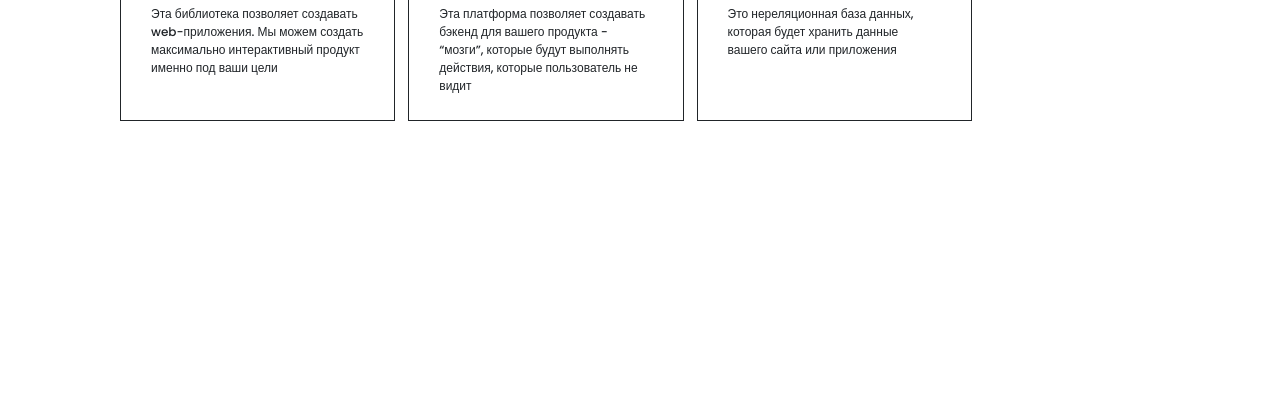
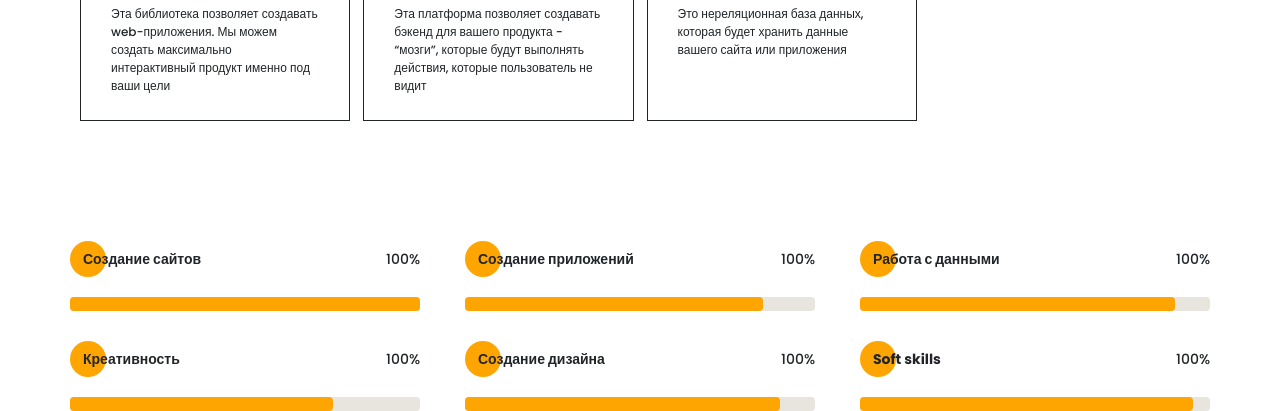
Before and after one commit to Vladyslav-1/porfolio, a website: page src/index.html in a window 1280 px wide. Shown: the part 2871-3282 px from the top of the page. Before the commit the page ends 3112 px from the top, so only its background shows below. Drawn offline with nearby package versions, Linux system fonts and the light colour scheme; files that its build step writes are made by us from their sources; files whose address does not match are found by name.

Commit message:
complete skills

```diff
--- a/src/index.html
+++ b/src/index.html
@@ -323,6 +323,38 @@
             </div>
         </div>
 
+        <div class="skills__wrapper-progress">
+            <div class="skills__wrapper-progress-item">
+                <h4 class="title title_fz14 skills__wrapper-progress-item_h4">Создание сайтов<span>100%</span></h4>
+                <div class="scale"></div>
+            </div>
+
+            <div class="skills__wrapper-progress-item">
+                <h4 class="title title_fz14 skills__wrapper-progress-item_h4">Создание приложений<span>100%</span></h4>
+                <div class="scale scale_p85"></div>
+            </div>
+
+            <div class="skills__wrapper-progress-item">
+                <h4 class="title title_fz14 skills__wrapper-progress-item_h4">Работа с данными<span>100%</span></h4>
+                <div class="scale scale_p90"></div>
+            </div>
+
+            <div class="skills__wrapper-progress-item">
+                <h4 class="title title_fz14 skills__wrapper-progress-item_h4">Креативность<span>100%</span></h4>
+                <div class="scale scale_p75"></div>
+            </div>
+
+            <div class="skills__wrapper-progress-item">
+                <h4 class="title title_fz14 skills__wrapper-progress-item_h4">Создание дизайна<span>100%</span></h4>
+                <div class="scale scale_p90"></div>
+            </div>
+
+            <div class="skills__wrapper-progress-item">
+                <h4 class="title title_fz14 skills__wrapper-progress-item_h4">Soft skills<span>100%</span></h4>
+                <div class="scale scale_p95"></div>
+            </div>
+
+        </div>
     </div>
    </section>
 
--- a/src/sass/base/_mixins.scss
+++ b/src/sass/base/_mixins.scss
@@ -11,3 +11,16 @@
         background: $main-color;
     }
 }
+
+@mixin scale {
+    &:before {
+        content: '';
+        position: absolute;
+        z-index: -1;
+        bottom: 0;
+        width: 100%;
+        height: 14px;
+        border-radius: 4px;
+        background: #E8E4DE;
+    }
+}
--- /dev/null
+++ b/src/sass/blocks/_scale.scss
@@ -0,0 +1,20 @@
+.scale {
+    position: absolute;
+    bottom: 0;
+    width: 100%;
+    height: 14px;
+    border-radius: 4px;
+    background: $main-color;
+    &_p95 {
+        width: 95%;
+    }
+    &_p90 {
+        width: 90%;
+    }
+    &_p85 {
+        width: 85%;
+    }
+    &_p75 {
+        width: 75%;
+    }
+}
--- a/src/sass/blocks/_skills.scss
+++ b/src/sass/blocks/_skills.scss
@@ -1,6 +1,7 @@
 .skills {
-    padding: 120px;
+    padding-top: 120px;
     &__wrapper-tech {
+        padding: 0 10px 0 10px;
         display: grid;
         margin-top: 60px;
         grid-template-columns: repeat(4, 1fr);
@@ -24,4 +25,31 @@
             }
         }
     }
+    &__wrapper-progress {
+        margin-top: 120px;
+        display: grid;
+        grid-template-columns: repeat(3, 1fr);
+        grid-template-rows: repeat(2, 70px);
+        column-gap: 45px;
+        row-gap: 30px;
+        &-item {
+            position: relative;
+            @include scale;
+            &_h4{
+                position: relative;
+                margin: 0;
+                padding-left: 13px;
+                padding-top: 8px;
+                @include before_circle;
+                &:before {
+                    top: 0;
+                }
+                span {
+                    position: absolute;
+                    right: 0;
+                    font-weight: 500;
+                }
+            }
+        }
+    }
 }
--- a/src/sass/style.scss
+++ b/src/sass/style.scss
@@ -30,3 +30,4 @@
 @import 'blocks/about';
 @import 'blocks/resume';
 @import 'blocks/skills';
+@import 'blocks/scale';
```
Also changed, not shown: dist/css/style.min.css, dist/index.html.
